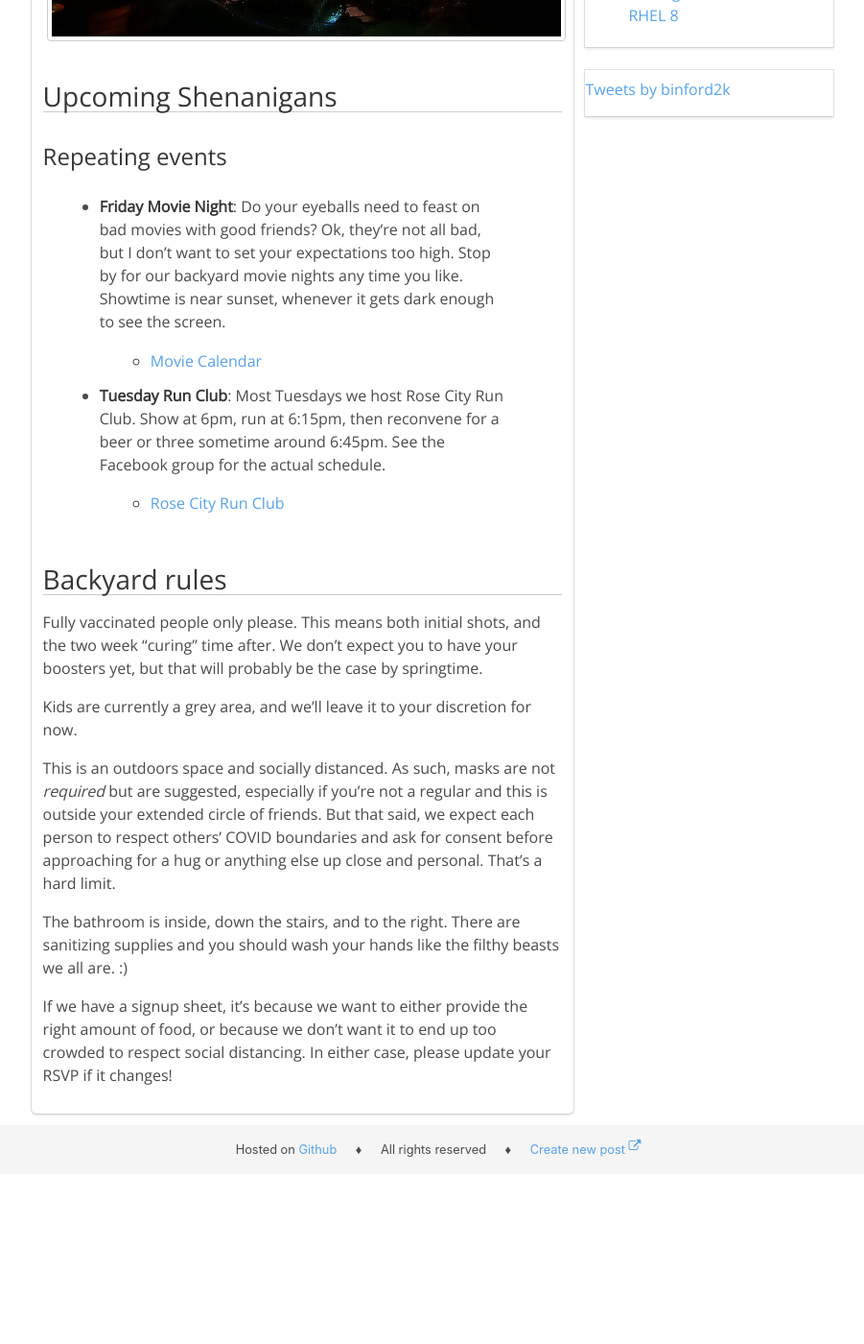
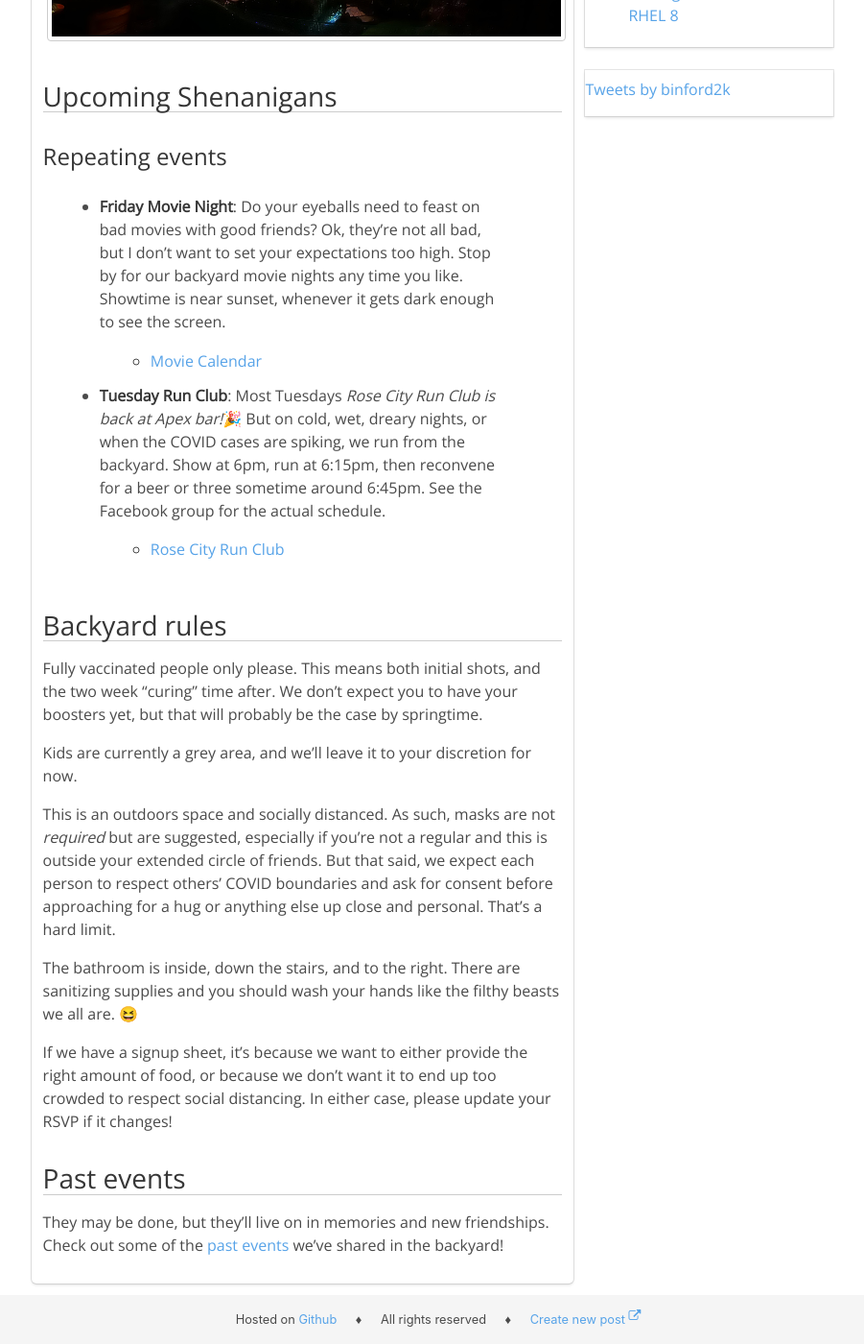
Before and after one commit to binford2k/binford2k.com, a Jekyll site: the page built from backyard.md, in a window 1280 px wide and 1400 px high, scrolled down 683 px. Shown: the whole window at 96% size, without its empty margins (183-1084 px from the left). Built offline with Jekyll 4.4.1, drawn with Linux system fonts in a browser that asks for light colours; comment, search, counter and statistics services are not loaded; before the commit the page ends 1906 px from its top, so only the background shows below that.

Commit message:
past events

```diff
--- a/backyard.md
+++ b/backyard.md
@@ -20,7 +20,7 @@ invited to bring your own to add to the collective.
 ### Repeating events
 * **Friday Movie Night**: Do your eyeballs need to feast on bad movies with good friends? Ok, they're not all bad, but I don't want to set your expectations too high. Stop by for our backyard movie nights any time you like. Showtime is near sunset, whenever it gets dark enough to see the screen.
   * [Movie Calendar](https://docs.google.com/spreadsheets/d/1dvS1hVPiwiNV6u1ZhoIPTQc-Wa7ub_-LjHFjCoU8Yeo/edit?usp=sharing)
-* **Tuesday Run Club**: Most Tuesdays we host Rose City Run Club. Show at 6pm, run at 6:15pm, then reconvene for a beer or three sometime around 6:45pm. See the Facebook group for the actual schedule.
+* **Tuesday Run Club**: Most Tuesdays *Rose City Run Club is back at Apex bar!*🎉 But on cold, wet, dreary nights, or when the COVID cases are spiking, we run from the backyard. Show at 6pm, run at 6:15pm, then reconvene for a beer or three sometime around 6:45pm. See the Facebook group for the actual schedule.
   * [Rose City Run Club](https://www.facebook.com/groups/RoseCityRunClub)
 
 
@@ -40,8 +40,14 @@ a hug or anything else up close and personal. That's a hard
 limit.
 
 The bathroom is inside, down the stairs, and to the right. There are sanitizing
-supplies and you should wash your hands like the filthy beasts we all are. :)
+supplies and you should wash your hands like the filthy beasts we all are. 😆
 
 If we have a signup sheet, it's because we want to either provide the right
 amount of food, or because we don't want it to end up too crowded to respect
 social distancing. In either case, please update your RSVP if it changes!
+
+
+## Past events
+
+They may be done, but they'll live on in memories and new friendships. Check
+out some of the [past events](past) we've shared in the backyard!
```
Also changed, not shown: backyard/past.md (added, +59 -0 lines).
